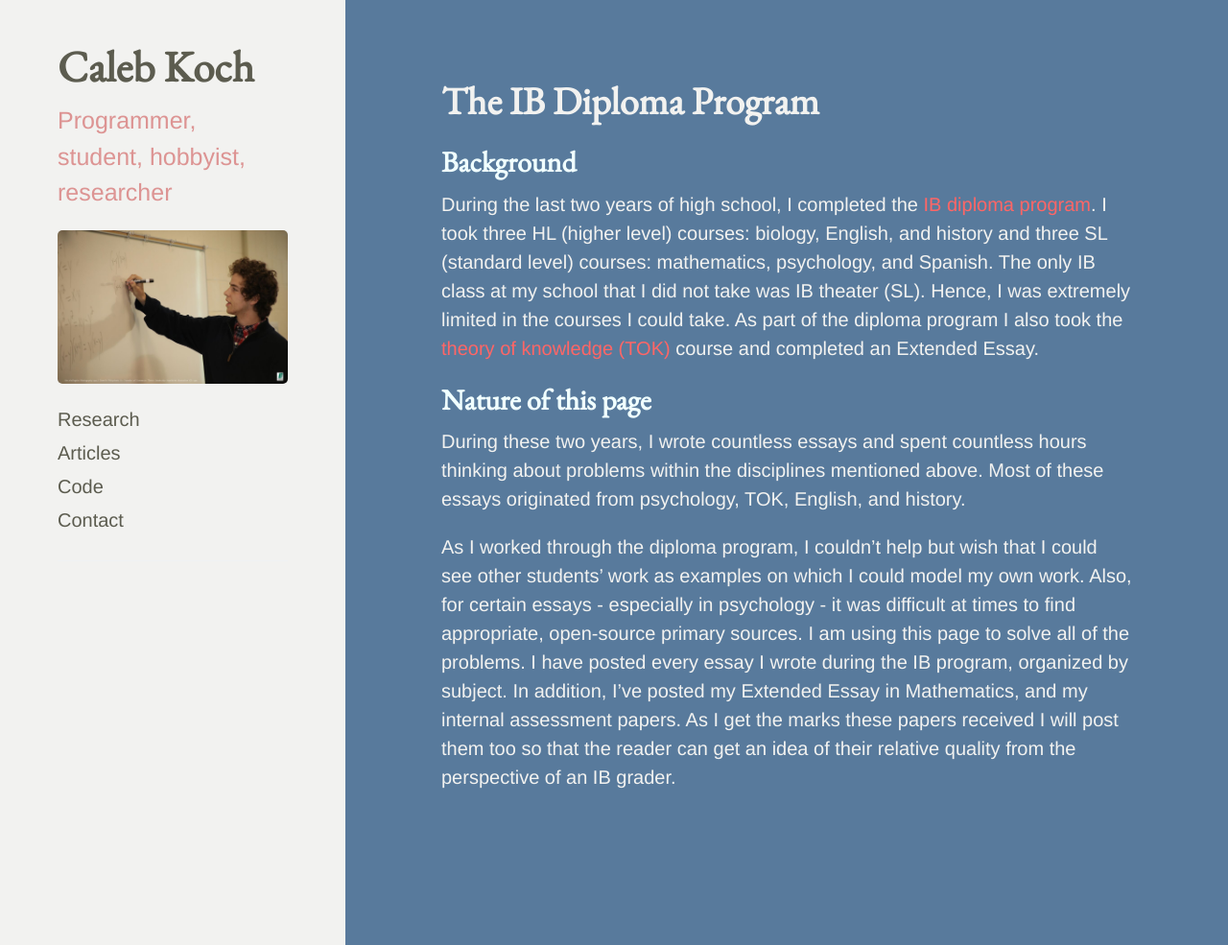
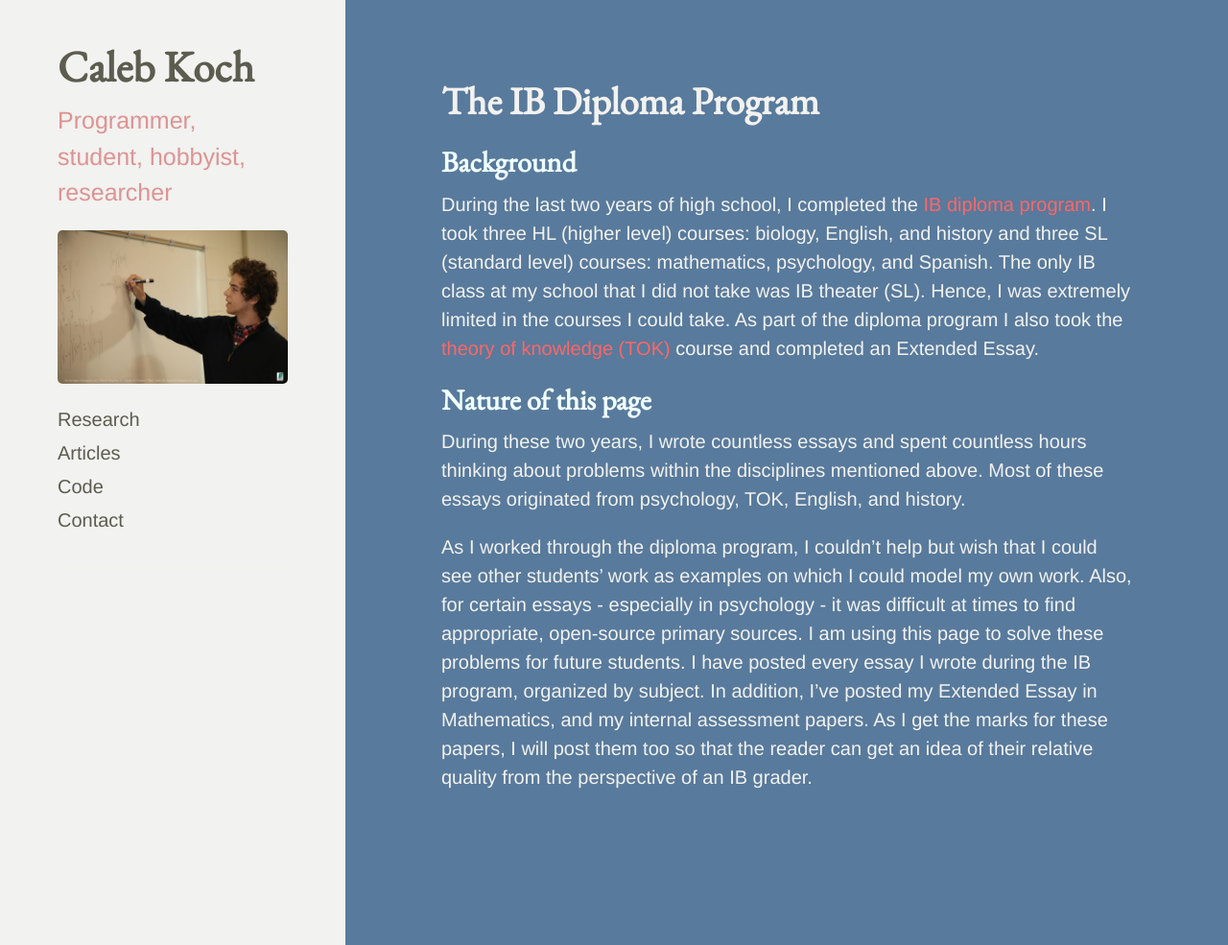
Before and after one commit to cakoch10/cakoch10.github.io, a Jekyll site: the page built from IB.md, in a window 1280 px wide and 985 px high. Shown: the whole window at 96% size. Built offline with Jekyll 4.4.1, drawn with Linux system fonts in a browser that asks for light colours.

Commit message:
Update IB.md

```diff
--- a/IB.md
+++ b/IB.md
@@ -16,5 +16,5 @@
 </span>
 
 <span style="color:#f2f2f0">
-As I worked through the diploma program, I couldn't help but wish that I could see other students' work as examples on which I could model my own work. Also, for certain essays - especially in psychology - it was difficult at times to find appropriate, open-source primary sources. I am using this page to solve all of the problems. I have posted every essay I wrote during the IB program, organized by subject. In addition, I've posted my Extended Essay in Mathematics, and my internal assessment papers. As I get the marks these papers received I will post them too so that the reader can get an idea of their relative quality from the perspective of an IB grader.
+As I worked through the diploma program, I couldn't help but wish that I could see other students' work as examples on which I could model my own work. Also, for certain essays - especially in psychology - it was difficult at times to find appropriate, open-source primary sources. I am using this page to solve these problems for future students. I have posted every essay I wrote during the IB program, organized by subject. In addition, I've posted my Extended Essay in Mathematics, and my internal assessment papers. As I get the marks for these papers, I will post them too so that the reader can get an idea of their relative quality from the perspective of an IB grader.
 </span>
```
